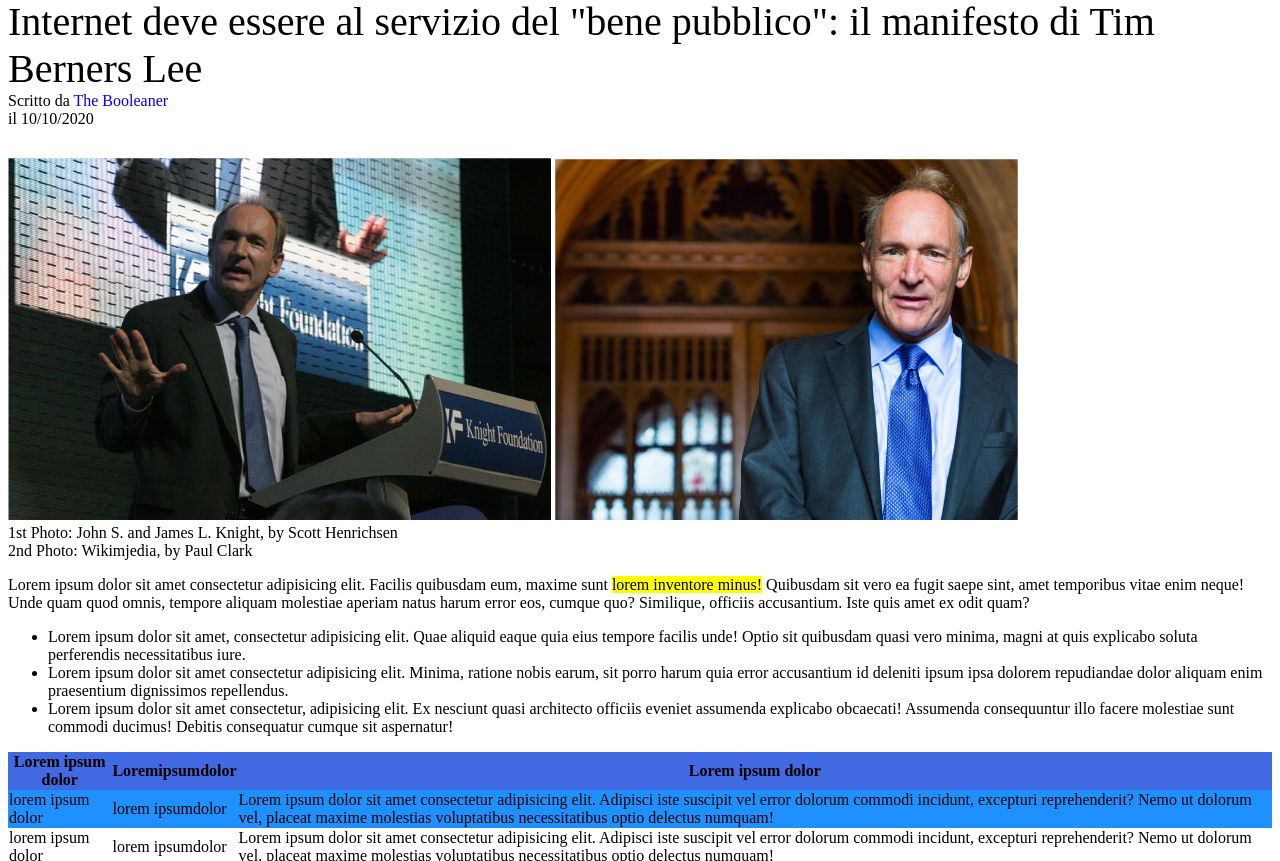
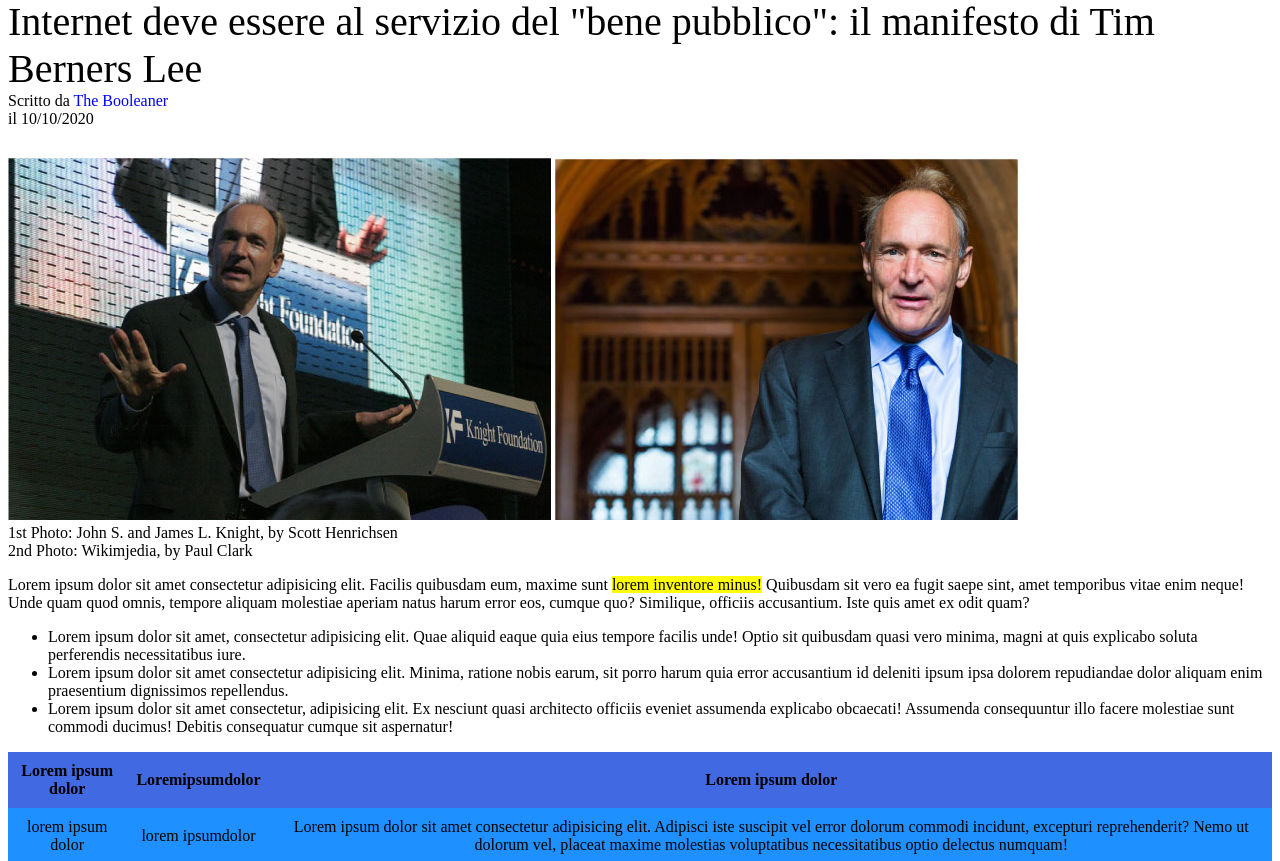
Before and after one commit to Santoni92/html-css-booleaner, a plain HTML site: page index.html in a window 1280 px wide. Shown: the part 110-971 px from the top of the page. Drawn offline with Linux system fonts and the light colour scheme.

Commit message:
tabella sistemata anche se non bene

```diff
--- a/css/style.css
+++ b/css/style.css
@@ -28,6 +28,11 @@ table{
     border-collapse: collapse;
 }
 
+th,td{
+    padding: 10px;
+    text-align: center;
+}
+
 .celeste-scuro{
     background-color:dodgerblue;
     margin:1px;
```
